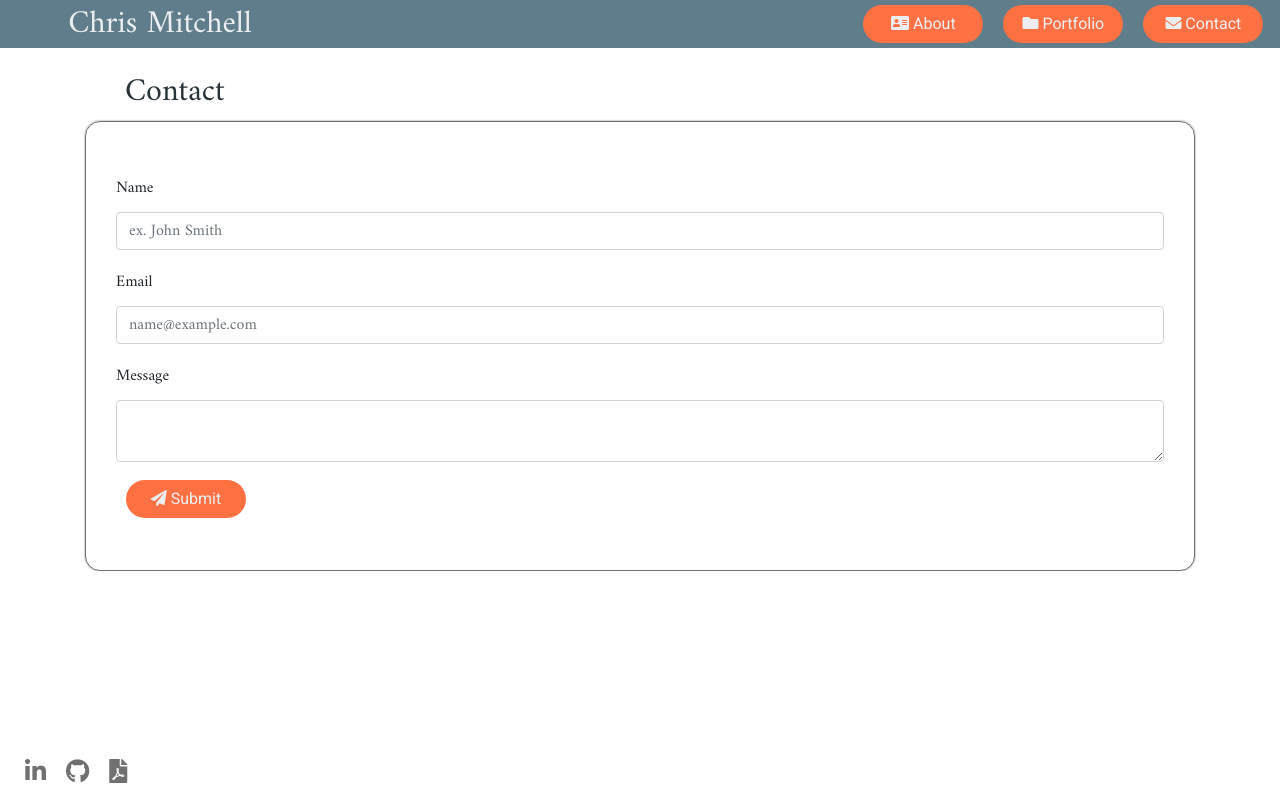
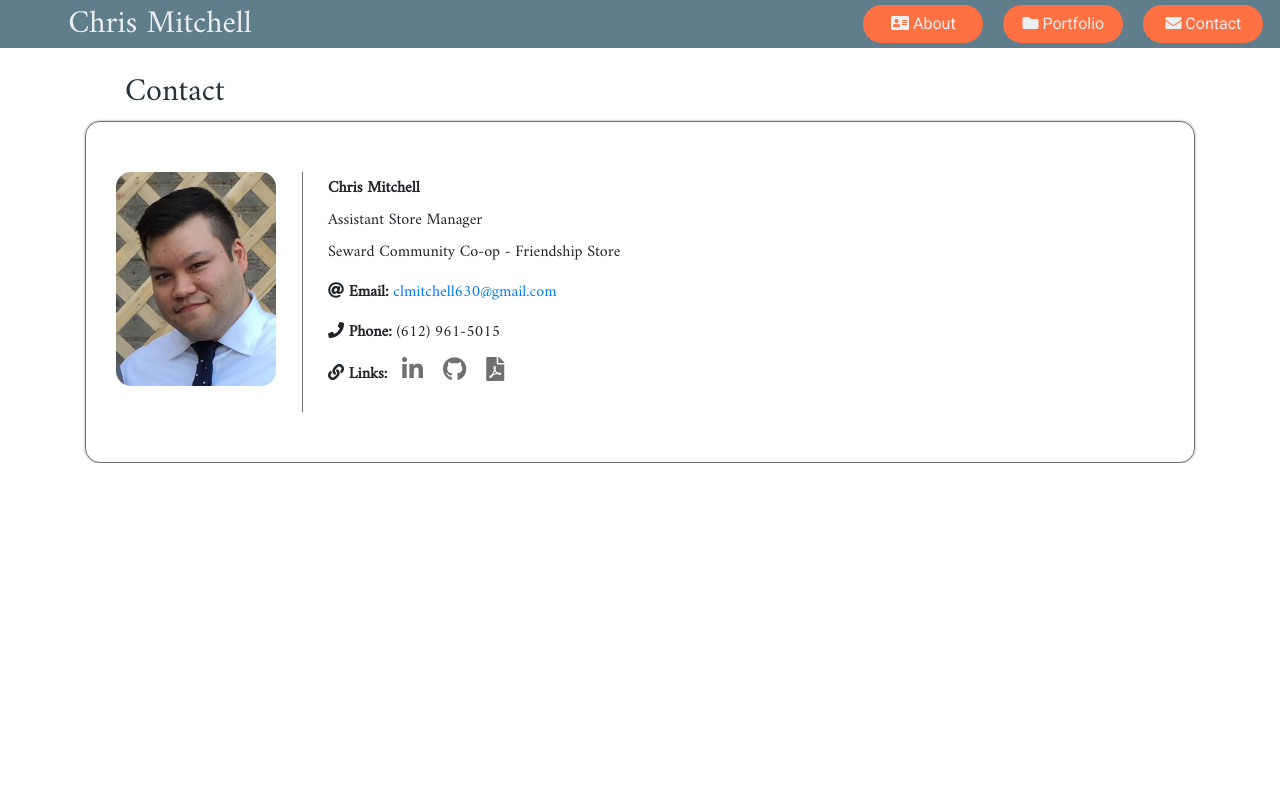
Before and after one commit to clmitchell630/clm-portfolio, a plain HTML site: page contact.html in a window 1280 px wide. Drawn offline with nearby package versions, Linux system fonts and the light colour scheme.

Commit message:
updates!

```diff
--- a/assets/css/style.css
+++ b/assets/css/style.css
@@ -134,9 +134,9 @@ img{
     padding: 50px 30px;
 
 }
-.altr a, .altr a :hover {
-    color: #263238;
-    text-decoration: none;
+.altr, .altr :hover {
+    color: #2d7396;
+    margin: 0 0 0 10px;
 }
 
 .altr:hover {
--- a/assets/javascript/portfolio.js
+++ b/assets/javascript/portfolio.js
@@ -1,65 +1,83 @@
 $(function () {
 
     var URL = "https://clmitchell630.github.io/"
+    var gitURL = "https://github.com/clmitchell630/"
     var appObj = {
         data: [
             {
-                id:"BurgerBurger",
+                id: "Happy Little Trees",
+                src: "https://floating-retreat-86405.herokuapp.com/",
+                git: gitURL + "Meshugga",
+                img: "./assets/images/appImg/logo.jpg",
+                description: "Artists and Art-aficionados, this site was created specifically for you. People who love looking at art of all forms.  People who want to display their own art.  People who are looking for inspiration to spark some creative ideas for their next work of art."
+            },
+            {
+                id: "BurgerBurger",
                 src: "https://whispering-falls-89513.herokuapp.com/",
+                git: gitURL + "burger",
                 img: "./assets/images/appImg/burgerburger.jpg",
                 description: "Simple burger eating app that makes you hungry while playing! Utilizes MySQL, Node.js, npm Express, npm Handlebars, npm mysql, and utilizes Heroku to host. BurgerBurger is an exercise in creating a webapp with a server and a database."
             },
             {
-                id:"Friendspace",
+                id: "Friendspace",
                 src: "https://fierce-caverns-64082.herokuapp.com/",
+                git: gitURL + "friend-finder",
                 img: "./assets/images/appImg/friendspace.png",
                 description: "This webapp helps you find new friends!.. sorta. Using Node.js and Heroku to host, Friendspace is an exercise in creating a webapp with a server."
             },
             {
-                id:"Bamazon",
+                id: "Bamazon",
                 src: "https://github.com/clmitchell630/product-manager",
+                git: gitURL + "product-manager",
                 img: "./assets/images/appImg/bamazon.png",
                 description: "This app utilizes CLI, Node.js, and mySQL to allow the user to view a list of available items, select which one they'd like to 'purchase', and select the quantity they'd like. Doing so will let the user know the quantity of the item they 'purchased' and the total price of the transaction."
             },
             {
-                id:"Liri Bot",
+                id: "Liri Bot",
                 src: "https://github.com/clmitchell630/liri-bot",
+                git: gitURL + "liri-bot",
                 img: "./assets/images/appImg/liribot.png",
                 description: "By inputting your your favorite artist into liri you can find the venues that they are playing in, where those venues are, and what date/time the event is occuring. If you give liri a track, it will list songs from a variety of arists that meet your search term and give you a link to listen to the song. Finally, if you give liri a movie title, it will list information about the movie from where it was produced to what the ratings for the movie were."
             },
             {
                 id: "Wiki-Werks",
                 src: URL + "wiki-werks",
+                git: gitURL + "wiki-werks",
                 img: "./assets/images/appImg/projectone.png",
                 description: "First class project. Worked with 3 other classmates to put together a web app. This app takes a search topic and pulls up pages from Wikipedia and videos from YouTube APIs using the AJAX call and saves your topics to bring up later."
             },
             {
                 id: "Where's My Train",
                 src: URL + "train-scheduler",
+                git: gitURL + "train-scheduler",
                 img: "./assets/images/appImg/trainapp.png",
                 description: "A practice in Firebase, pushing information to the Firebase server and calling that information back to the app. Also utilizes Moment.js to calculate times."
             },
             {
                 id: "Gif in a Jiff",
                 src: URL + "gif-in-a-jiff",
+                git: gitURL + "gif-in-a-jiff",
                 img: "./assets/images/appImg/GifJiff.png",
                 description: "A practive in AJAX calls using the Giphy API to create a page of .gif images responding to a topic stored in a button. Default buttons are provided but you can add more by adding them to the 'MORE GIFS!' field."
             },
             {
                 id: "TV Trivia Time!",
                 src: URL + "TriviaGame",
+                git: gitURL + "TriviaGame",
                 img: "./assets/images/appImg/triviagame.png",
                 description: "A game where you answer timed tv trivia questions!"
             },
             {
                 id: "RupeeCollector",
                 src: URL + "unit-4-game",
+                git: gitURL + "unit-4-game",
                 img: "./assets/images/appImg/numberguess.png",
                 description: "A game where you add rupees together to match the randomly generated number. Careful though, you don't know how much each gem is worth and their values change at the begining of each game."
             },
             {
                 id: "League of Legends - Hangman",
                 src: URL + "Word-Guess-Game",
+                git: gitURL + "Word-Guess-Game",
                 img: "./assets/images/appImg/hangman.png",
                 description: "Vanilla JavaScript hangman game with a League of Legends theme!"
             }
@@ -76,13 +94,17 @@ $(function () {
 
             newItem.append(
                 newDiv.addClass("container").append(
-                    $("<div>").addClass("boxStyle altr").append(
-                        $("<a>").attr("href", appObj.data[i].src).attr("target", "_blank").append(
-                            $("<div>").addClass("media").append(
-                                $("<img>").attr("src", appObj.data[i].img).addClass("align-self-center mr-3").attr("alt", appObj.data[i].id),
-                                $("<div>").addClass("media-body").append(
-                                    $("<h5>").addClass("mt-0").text(appObj.data[i].id),
-                                    $("<p>").text(appObj.data[i].description)
+                    $("<div>").addClass("boxStyle").append(
+                        $("<div>").addClass("media").append(
+                            $("<img>").attr("src", appObj.data[i].img).addClass("align-self-center mr-3").attr("alt", appObj.data[i].id),
+                            $("<div>").addClass("media-body").append(
+                                $("<h5>").addClass("mt-0").text(appObj.data[i].id),
+                                $("<p>").text(appObj.data[i].description),
+                                $("<div>").addClass("container").append(
+                                    $("<div>").addClass("row justify-content-end").append(
+                                        $("<a>").attr("href", appObj.data[i].src).addClass("altr").attr("target", "_blank").text("Link to App"),
+                                        $("<a>").attr("href", appObj.data[i].git).addClass("altr").attr("target", "_blank").text("Git Repo")
+                                    )
                                 )
                             )
                         )
@@ -90,6 +112,7 @@ $(function () {
                 )
             );
 
+
             $("#portfolio").append(newItem);
             $("#portfolio").append($("<div>").attr("style", "height: 10px;"));
         }
--- a/contact.html
+++ b/contact.html
@@ -79,57 +79,43 @@
         <div class="container">
 
             <h2>Contact</h2>
-            <div class="container boxStyle padMe">
-                <div class="row">
-                    <div class="col-md-12">
-                        <form action="javascript:alert('Under Construction!');" method="post" enctype="text/plain">
-                            <div class="form-group">
-                                <label for="formGroupExampleInput">Name</label>
-                                <input type="text" class="form-control" id="formGroupExampleInput"
-                                    placeholder="ex. John Smith">
-                            </div>
-                            <div class="form-group">
-                                <label for="exampleFormControlInput1">Email</label>
-                                <input type="email" class="form-control" id="exampleFormControlInput1"
-                                    placeholder="name@example.com">
-                            </div>
-                            <div class="form-group">
-                                <label for="exampleFormControlTextarea1">Message</label>
-                                <textarea class="form-control" id="exampleFormControlTextarea1" rows="2"></textarea>
-                            </div>
-                            <button type="submit" Value="Submit" class="btn pgStyle"><i class="fas fa-paper-plane"></i>
-                                Submit</button>
-                        </form>
-                    </div>
+
+            <div class="container boxStyle padMe media">
+                <img class="thumbSize align-self-start mr-3" src="assets/images/profileImg.jpg" alt="Chris Mitchell">
+                <div class="media-body" style="border-left: 1px solid #707070; padding-left: 25px; margin-left: 10px;">
+                    <ul class="list-unstyled" style="font-size: 1em;">
+                        <li>
+                            <strong>Chris Mitchell</strong>
+                        </li>
+                        <li>
+                            Assistant Store Manager
+                        </li>
+                        <li>
+                            Seward Community Co-op - Friendship Store
+                        </li>
+                        <li style="margin-top: .5em;">
+                            <strong><i class="fas fa-at"></i> Email:</strong> <a
+                                href="mailto:clmitchell630@gmail.com">clmitchell630@gmail.com</a>
+                        </li>
+                        <li style="margin-top: .5em;">
+                            <strong><i class="fas fa-phone"></i> Phone:</strong> (612) 961-5015
+                        </li>
+                        <li>
+                            <strong><i class="fas fa-link"></i> Links:</strong> <a class="navLink" role="button"
+                            href="https://www.linkedin.com/in/christopher-mitchell-5699288b/"
+                            target="_blank"><i class="fab fa-linkedin-in"></i></a><a class="navLink" role="button" href="https://github.com/clmitchell630"
+                            target="_blank"><i class="fab fa-github"></i></a><a class="navLink" role="button" href="assets/pdf/cmresume.pdf"
+                            type="application/pdf" target="_blank"><i class="fas fa-file-pdf"></i></a>
+                        </li>
+
+                    </ul>
                 </div>
             </div>
 
         </div>
+
+        </div>
     </section>
-
-    <footer>
-
-        <div class="row justify-content-md-center">
-            <div>
-                <ul class="nav">
-                    <li class="nav-item">
-                        <a class="navLink" role="button"
-                            href="https://www.linkedin.com/in/christopher-mitchell-5699288b/" target="_blank"><i
-                                class="fab fa-linkedin-in"></i></a>
-                    </li>
-                    <li class="nav-item">
-                        <a class="navLink" role="button" href="https://github.com/clmitchell630" target="_blank"><i
-                                class="fab fa-github"></i></a>
-                    </li>
-                    <li class="nav-item">
-                        <a class="navLink" role="button" href="assets/pdf/cmresume.pdf" type="application/pdf"
-                            target="_blank"><i class="fas fa-file-pdf"></i></a>
-                    </li>
-                </ul>
-            </div>
-        </div>
-
-    </footer>
 
 
     <!--======= JS links =======-->
```
Also changed, not shown: assets/images/appImg/logo.jpg (added).
